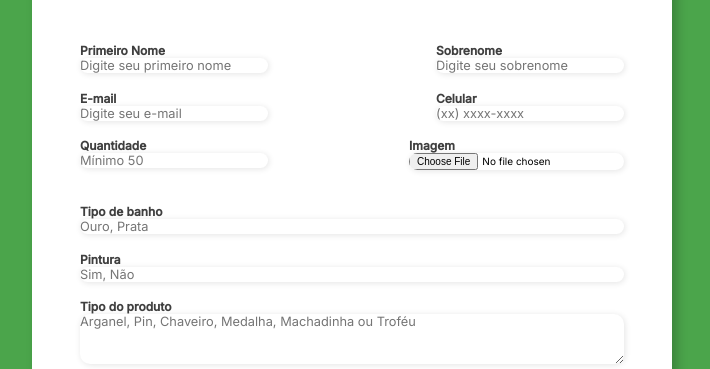
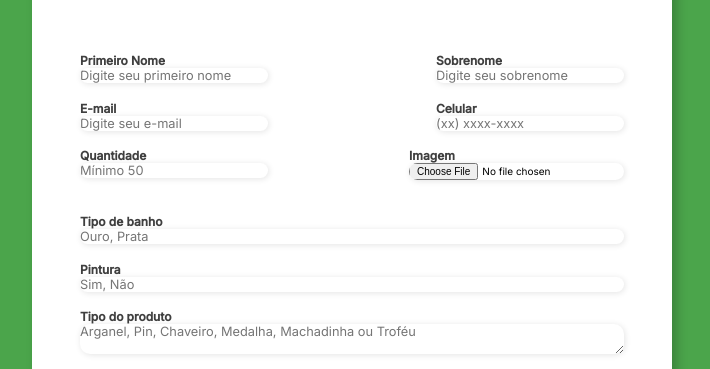
Before and after one commit to Ismael-Amorim/MetalColor, a plain HTML site: page index.html in a window 1280 px wide. Shown: the part 169-538 px from the top of the page, without its empty margins (288-998 px from the left). Drawn offline with Linux system fonts and the light colour scheme.

Commit message:
estilo.css

```diff
--- a/estilo.css
+++ b/estilo.css
@@ -246,7 +246,7 @@ footer {
         font-size: 10px;
     }
 
-    .input-box #teste {
+    .input-box #type {
         height: 50px;
     }
 
```
